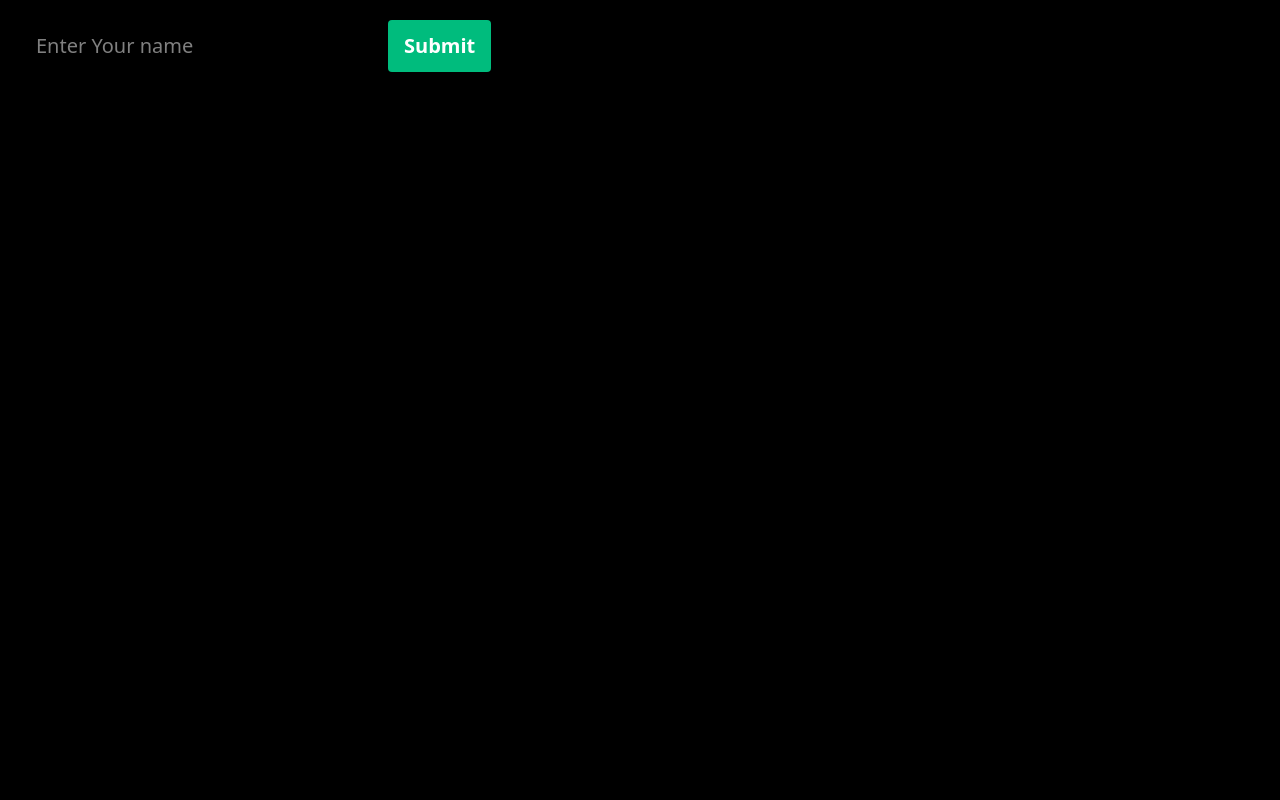
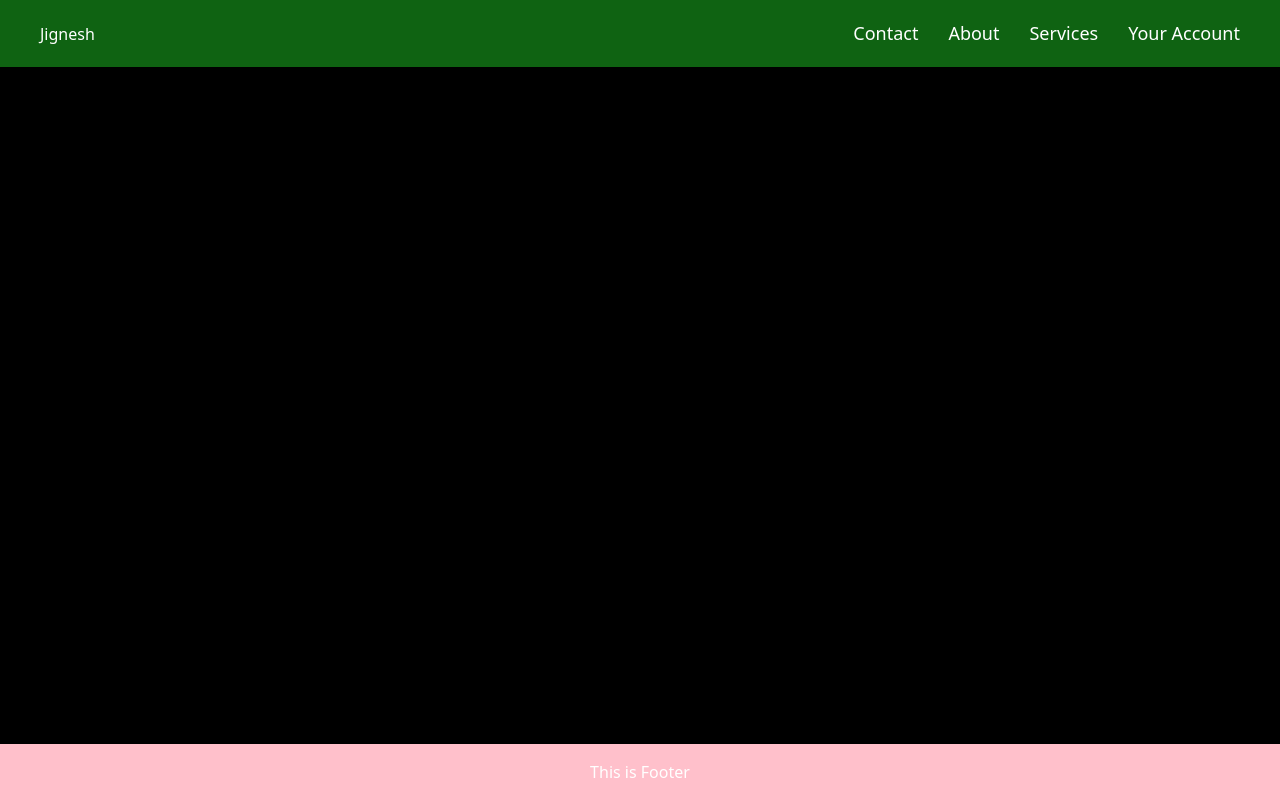
Before and after one commit to Jignesh4611/React, a React (Vite) app: page / in a window 1280 px wide. Built offline with nearby package versions, Linux system fonts and the light colour scheme.

Commit message:
footer made

```diff
--- a/src/App.jsx
+++ b/src/App.jsx
@@ -1,32 +1,13 @@
-import React, { useState } from "react";
+import React from "react";
+import Navbar from "./components/Navbar";
+import Footer from "./components/Footer";
+const App = () => {
+  return (
+    <>
+    <Navbar/>
 
-const App = () => {
-  const [state, setState] = useState("");
-  const submitHandler = (e) => {
-    e.preventDefault();
-    console.log(state);
-    setState('') };
-  return (
-    <div>
-      <form
-        onSubmit={(e) => {
-          submitHandler(e);
-        }}
-      >
-        <input
-          value={state}
-          onChange={(e) => {
-            setState(e.target.value);
-          }}
-          className="px-4 py-3 text-xl m-5"
-          type="text"
-          placeholder="Enter Your name "
-        />
-        <button className="px-4 py-3 m-5 text-xl font-semibold bg-emerald-500 rounded ">
-          Submit
-        </button>
-      </form>
-    </div>
+    <Footer/>
+    </>
   );
 };
 
--- /dev/null
+++ b/src/components/Footer.jsx
@@ -0,0 +1,11 @@
+import React from 'react'
+
+const Footer = () => {
+  return (
+    <div className="Footer">
+      This is Footer
+    </div>
+  )
+}
+
+export default Footer
--- /dev/null
+++ b/src/components/Navbar.jsx
@@ -0,0 +1,15 @@
+import React from "react";
+import Navbar2 from "./Navbar2";
+
+const Navbar = () => {
+  return (
+    <>
+      <nav className="navbar">
+        <h2>Jignesh</h2>
+        <Navbar2/>
+      </nav>
+    </>
+  );
+};
+
+export default Navbar;
--- /dev/null
+++ b/src/components/Navbar2.jsx
@@ -0,0 +1,14 @@
+import React from "react";
+
+const Navbar2 = () => {
+  return (
+    <div className="nav-links">
+      <h4>Contact</h4>
+      <h4>About</h4>
+      <h4>Services</h4>
+      <h4>Your Account</h4>
+    </div>
+  );
+};
+
+export default Navbar2;
--- a/src/style.css
+++ b/src/style.css
@@ -1,6 +1,47 @@
 @import "tailwindcss";
 
- body {
-    background-color: #000000 ;
-    color : #ffffff;
+body {
+  background-color: #000000;
+  color: #ffffff;
 }
+
+/* Navbar styling */
+.navbar {
+  background-color: #0f6312; /* Green background */
+  display: flex;
+  padding: 20px 40px;
+  align-items: center;
+  justify-content: space-between;
+}
+
+/* Navbar links container */
+.nav-links {
+  display: flex;
+  gap: 30px;
+  align-items: center;
+}
+
+/* Navbar links styling */
+.nav-links h4 {
+  font-size: 18px;
+  color: white;
+  cursor: pointer;
+  transition: color 0.3s ease-in-out;
+}
+
+/* Hover effect for links */
+.nav-links h4:hover {
+  color: #ffcc00; /* Yellow on hover */
+}
+
+.Footer {
+  display: Flex;
+  align-items: center;
+  justify-content: center;
+  padding-left: 6px;
+  position: absolute;
+  bottom: 0;
+  background-color: pink;
+  padding : 1rem 1rem;
+  width: 100%;
+}
```
